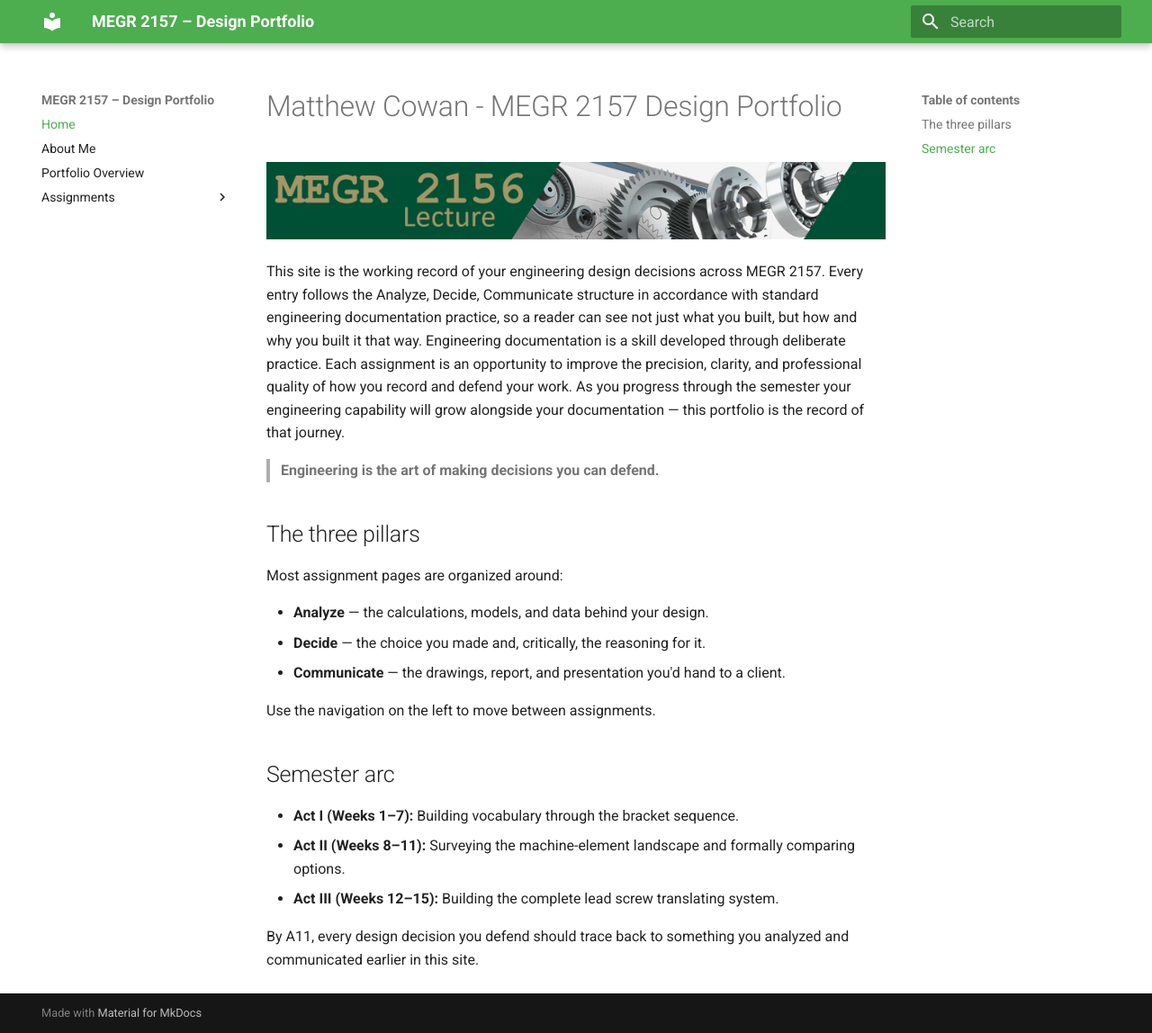
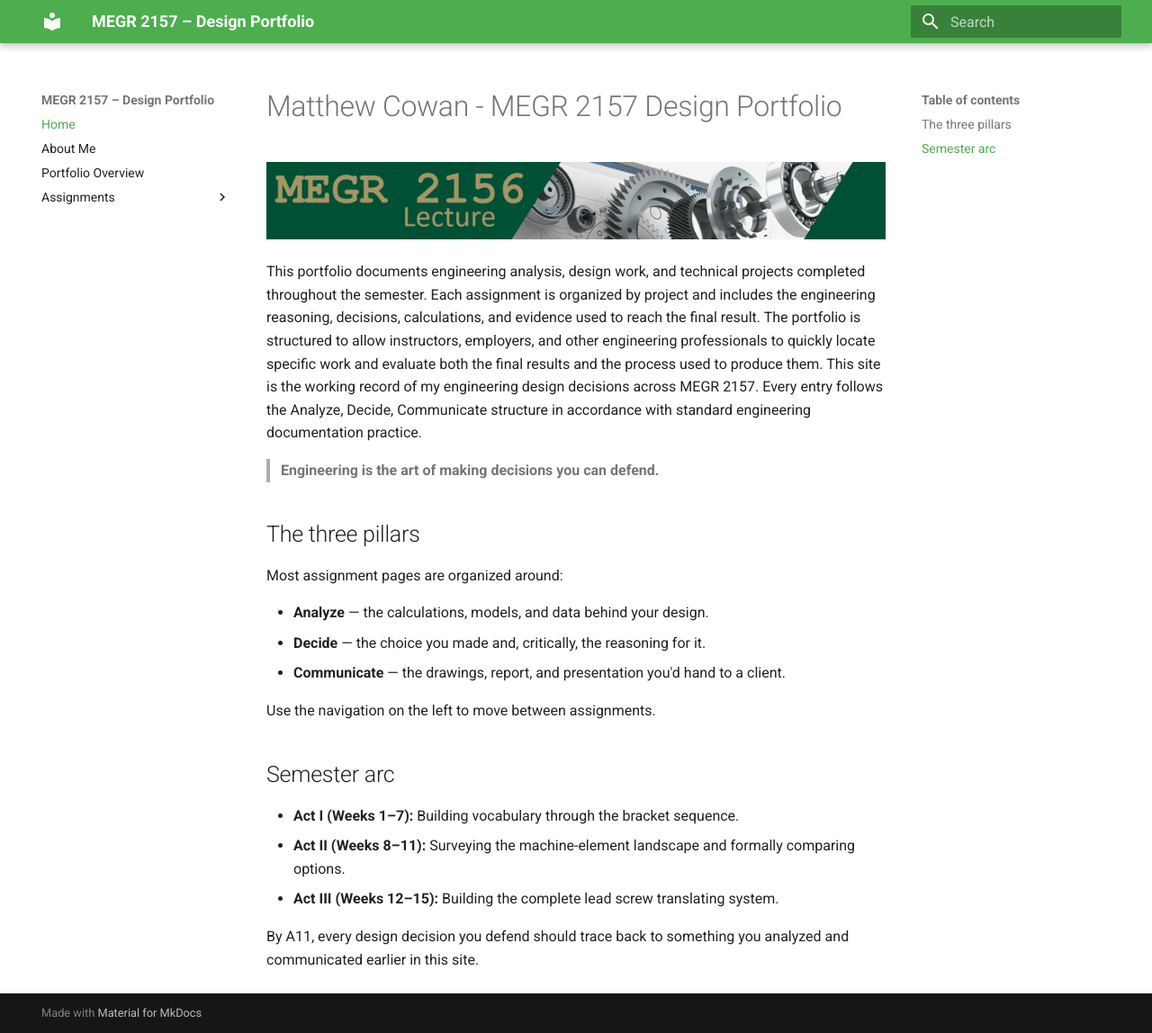
Before and after one commit to matthewjcowan/megr2156-portfolio, an MkDocs documentation site: the page built from docs/index.md, in a window 1280 px wide and 1148 px high. Shown: the whole window at 90% size. Built offline with MkDocs 1.6.1 and Material for MkDocs 9.7.7, drawn with Linux system fonts in a browser that asks for light colours.

Commit message:
Revise portfolio introduction for clarity and focus
Updated the introduction to clarify the purpose and structure of the portfolio, emphasizing the documentation of engineering analysis and design work.

```diff
--- a/docs/index.md
+++ b/docs/index.md
@@ -2,7 +2,7 @@
 
 ![MEGR 2156-7 Title](MEGR2156title.png)
 
-This site is the working record of your engineering design decisions across MEGR 2157. Every entry follows the Analyze, Decide, Communicate structure in accordance with standard engineering documentation practice, so a reader can see not just what you built, but how and why you built it that way. Engineering documentation is a skill developed through deliberate practice. Each assignment is an opportunity to improve the precision, clarity, and professional quality of how you record and defend your work. As you progress through the semester your engineering capability will grow alongside your documentation — this portfolio is the record of that journey.
+This portfolio documents engineering analysis, design work, and technical projects completed throughout the semester. Each assignment is organized by project and includes the engineering reasoning, decisions, calculations, and evidence used to reach the final result. The portfolio is structured to allow instructors, employers, and other engineering professionals to quickly locate specific work and evaluate both the final results and the process used to produce them. This site is the working record of my engineering design decisions across MEGR 2157. Every entry follows the Analyze, Decide, Communicate structure in accordance with standard engineering documentation practice.
 
 > **Engineering is the art of making decisions you can defend.**
 
```
